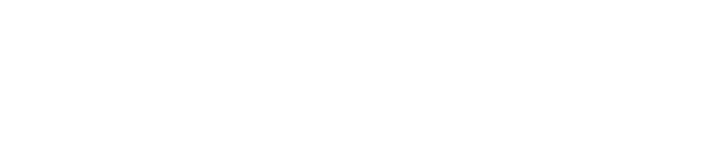
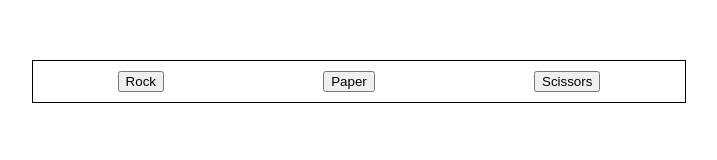
Before and after one commit to Syd00/rock-paper-scissor, a plain HTML site: page index.html in a window 1280 px wide. Shown: the whole page, without its empty margins (281-998 px from the left). Drawn offline with Linux system fonts and the light colour scheme.

Commit message:
feat: add buttons for player choice

```diff
--- a/index.html
+++ b/index.html
@@ -6,13 +6,29 @@
     <title>Rock Paper Scissor</title>
 </head>
 <script>
-    function getComputerChoice() {
+    function getComputerChoice(value) {
+        console.log(value);
         let compChoices = ["Rock", "Paper", "Scissors"];
-        let val = Math.floor(Math.random() * compChoices.length) + 1;
-        console.log(val);
+        let val = Math.floor(Math.random() * compChoices.length);
+
     }
 </script>
+<style>
+   .container {
+        display: flex;
+        justify-content: space-around;
+        width: 50%;
+        margin: 60px auto;
+        gap: 10px;
+        border: 1px solid black;
+        padding: 10px;
+   }
+</style>
 <body>
-
+    <div class="container">
+        <button value="1" onclick="getComputerChoice(value)">Rock</button>
+        <button value="2" onclick="getComputerChoice(value)">Paper</button>
+        <button value="3" onclick="getComputerChoice(value)">Scissors</button>
+    </div>
 </body>
 </html>
```
